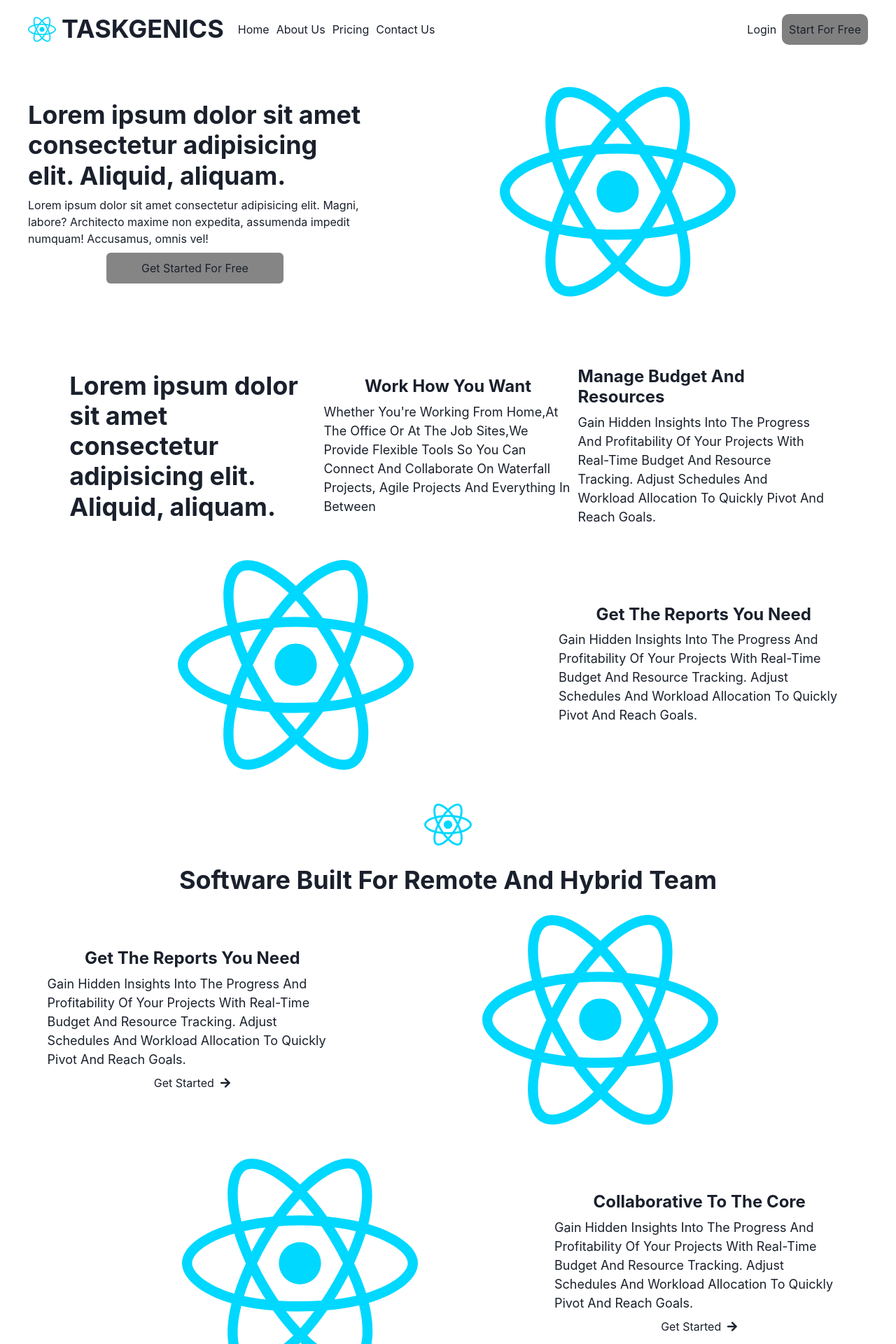
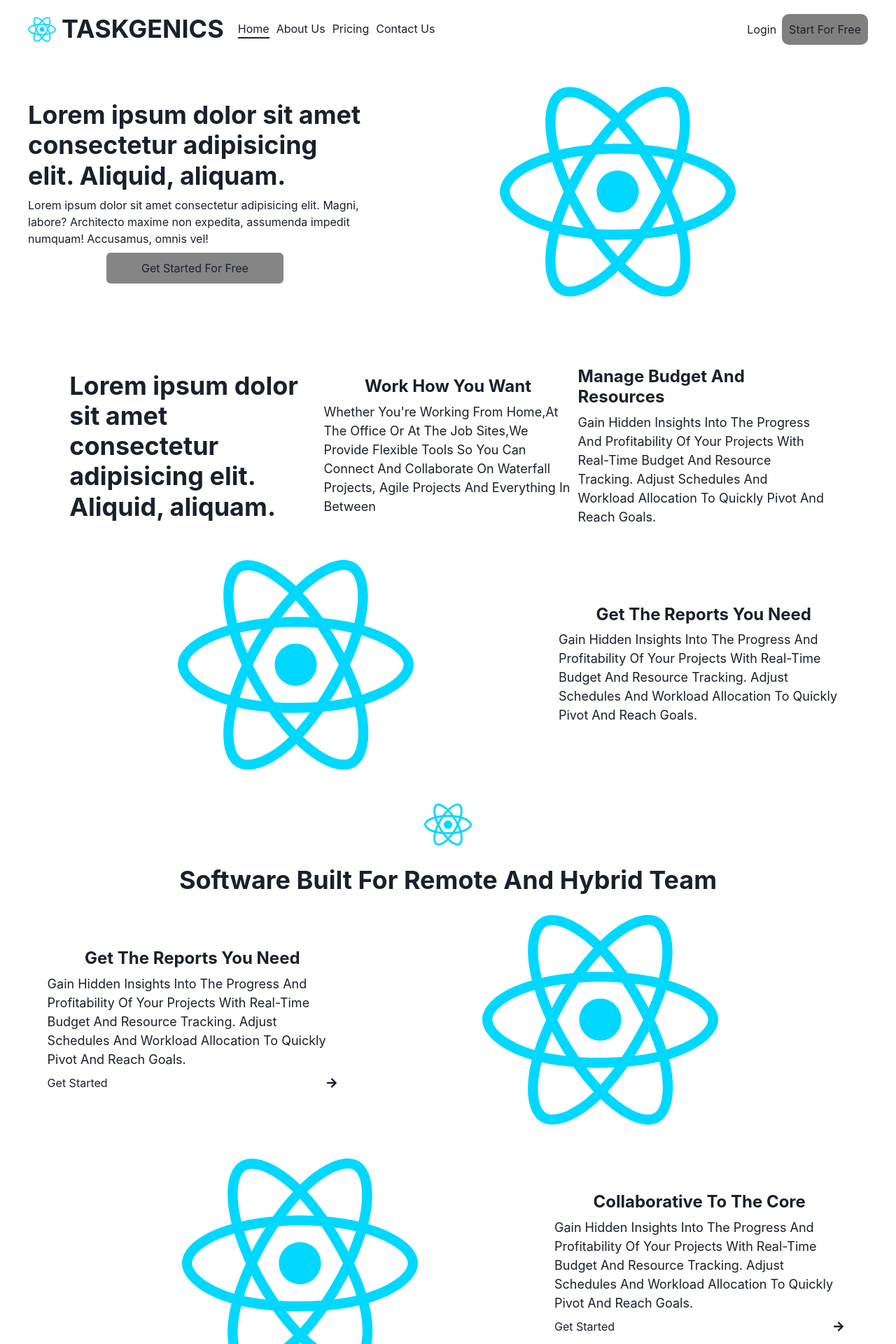
Before and after one commit to PhilipOyelegbin/task-tracker, a React (Vite) app: page / in a window 1280 px wide. Shown: the top 1920 px of the page at 70% size. Built offline with nearby package versions, Linux system fonts and the light colour scheme.

Commit message:
top part of the landing page wireframe has been replicated

```diff
--- a/src/components/Nav.jsx
+++ b/src/components/Nav.jsx
@@ -1,6 +1,6 @@
 import { NavLink } from 'react-router-dom'
 import { RiMenu3Fill, RiCloseFill } from 'react-icons/ri'
-import {Flex, Heading, HStack, Image, Stack} from '@chakra-ui/react';
+import {border, Flex, Heading, HStack, Image, Stack} from '@chakra-ui/react';
 import react from '../assets/react.svg';
 import { useState } from 'react';
 
@@ -24,10 +24,10 @@ const Nav = () => {
                 <Image src={react} w="10" h="10"/>
                 <Heading display={["none", "none", "none", "block"]}>TASKGENICS</Heading>
             </HStack>
-            <Flex className={`menu-container ${show && "active"}`}>
+            <Flex className={`menu-container ${show ? "active" : undefined}`}>
                 {menuContent?.map(obj => {
                     return (
-                        <NavLink key={obj.id} style={{margin: "0 auto"}} to={obj.link} onClick={handleToggle}>{obj.label}</NavLink>
+                        <NavLink key={obj.id} className={({isActive}) => isActive ? "menu-is-active" : undefined} style={{margin: "0 auto"}} to={obj.link} onClick={handleToggle}>{obj.label}</NavLink>
                     )
                 })}
             </Flex>
--- a/src/index.css
+++ b/src/index.css
@@ -45,6 +45,10 @@ nav {
   z-index: 30;
 }
 
+.menu-is-active {
+  border-bottom: 2px solid;
+}
+
 .active {
   right: 0;
 }
--- a/src/pages/landing/Section2.jsx
+++ b/src/pages/landing/Section2.jsx
@@ -39,7 +39,7 @@ const Section2 = () => {
                 <VStack w={["full", "full", "35%"]}>
                     <Heading fontSize="24px">Get The Reports You Need</Heading>
                     <p style={{fontSize: "18px"}}>Gain Hidden Insights Into The Progress And Profitability Of Your Projects With Real-Time Budget And Resource Tracking. Adjust Schedules And Workload Allocation To Quickly Pivot And Reach Goals.</p>
-                    <HStack justify="space-between">
+                    <HStack alignSelf="self-start" justifyContent="space-between"minW="100%">
                         <p>Get Started</p>
                         <FaArrowRight/>
                     </HStack>
@@ -55,7 +55,7 @@ const Section2 = () => {
                 <VStack w={["full", "full", "35%"]}>
                     <Heading fontSize="24px">Collaborative To The Core</Heading>
                     <p style={{fontSize: "18px"}}>Gain Hidden Insights Into The Progress And Profitability Of Your Projects With Real-Time Budget And Resource Tracking. Adjust Schedules And Workload Allocation To Quickly Pivot And Reach Goals.</p>
-                    <HStack justify="space-between">
+                    <HStack alignSelf="self-start" justify="space-between" minW="100%">
                         <p>Get Started</p>
                         <FaArrowRight/>
                     </HStack>
```
